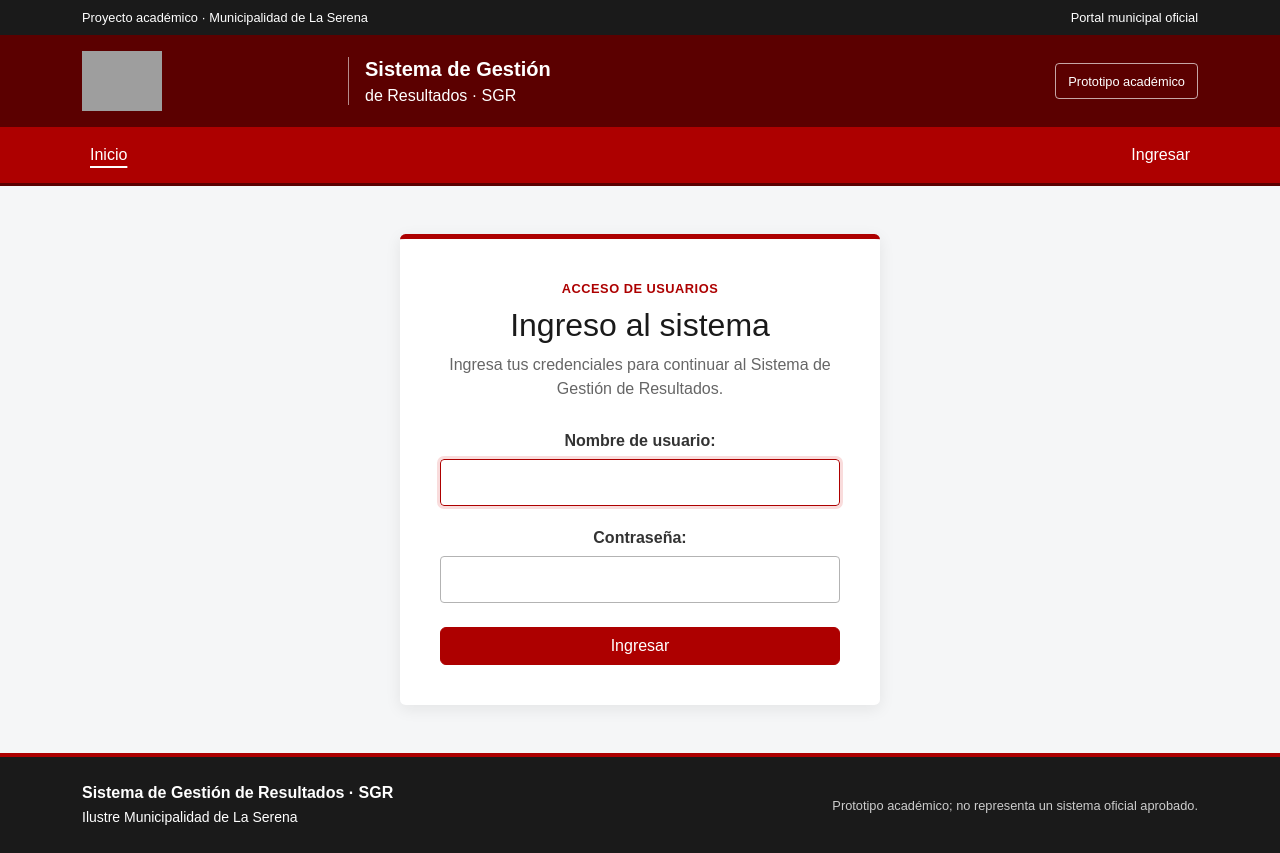
After one commit to amaruprog14/proyecto_integrado, a Django app: page /accounts/login/ in a window 1280 px wide. The commit adds this page. Run offline with Django 5.2, Linux system fonts and the light colour scheme; some libraries are stand-ins or nearby versions; grey boxes are pictures that could not be loaded.

Commit message:
Scrum 30: Creacion de login.html y se enlanzo con base.html

```diff
--- a/accounts/urls.py
+++ b/accounts/urls.py
@@ -14,4 +14,8 @@ Including another URLconf
     1. Import the include() function: from django.urls import include, path
     2. Add a URL to urlpatterns:  path('blog/', include('blog.urls'))
 """
-urlpatterns = []
+from django.urls import include, path
+
+urlpatterns = [
+    path('', include('django.contrib.auth.urls')),
+]
--- a/config/settings.py
+++ b/config/settings.py
@@ -26,6 +26,10 @@ SECRET_KEY = os.getenv('SECRET_KEY')
 DEBUG = os.getenv('DEBUG', 'False').lower() in ('1', 'true', 'yes')
 
 ALLOWED_HOSTS = [h.strip() for h in os.getenv('ALLOWED_HOSTS', 'localhost,127.0.0.1').split(',') if h.strip()]
+
+LOGIN_URL = "login"
+LOGIN_REDIRECT_URL = "home"
+LOGOUT_REDIRECT_URL = "login"
 
 
 # Application definition
--- a/static/css/styles.css
+++ b/static/css/styles.css
@@ -129,6 +129,29 @@ body {
     text-underline-offset: 0.35rem;
 }
 
+.municipal-nav .nav-session-user {
+    color: var(--color-primary-lightest);
+}
+
+.nav-session-form {
+    margin: 0;
+}
+
+.municipal-nav .nav-session-action {
+    padding: 0.35rem 0.75rem;
+    border: 1px solid rgba(255, 255, 255, 0.65);
+    border-radius: 0.25rem;
+    background: transparent;
+    font: inherit;
+}
+
+.municipal-nav .nav-session-action:hover,
+.municipal-nav .nav-session-action:focus {
+    border-color: var(--color-white);
+    color: var(--color-white);
+    text-decoration: underline;
+}
+
 .municipal-nav .navbar-toggler {
     border-color: rgba(255, 255, 255, 0.5);
 }
@@ -211,6 +234,72 @@ body {
     font-size: var(--font-size-sm);
 }
 
+.login-layout {
+    min-height: 55vh;
+}
+
+.login-panel {
+    width: min(100%, 30rem);
+    padding: clamp(1.5rem, 5vw, 2.5rem);
+    border-top: 5px solid var(--color-primary);
+    border-radius: 0.35rem;
+    background-color: var(--color-surface);
+    box-shadow: 0 0.25rem 1rem rgba(26, 26, 26, 0.08);
+    text-align: center;
+}
+
+.login-panel h1 {
+    margin-bottom: 0.5rem;
+    color: var(--color-neutral-90);
+    font-size: clamp(var(--font-size-3xl), 4vw, var(--font-size-5xl));
+}
+
+.login-description {
+    margin-bottom: 1.75rem;
+    color: var(--color-text-muted);
+}
+
+.login-form p {
+    margin-bottom: 1.25rem;
+}
+
+.login-form label {
+    display: block;
+    margin-bottom: 0.4rem;
+    color: var(--color-neutral-80);
+    font-weight: 600;
+}
+
+.login-form input:not([type="hidden"]) {
+    display: block;
+    width: 100%;
+    padding: 0.65rem 0.75rem;
+    border: 1px solid var(--color-neutral-30);
+    border-radius: 0.25rem;
+    background-color: var(--color-white);
+    color: var(--color-text);
+    font: inherit;
+    text-align: left;
+}
+
+.login-form input:not([type="hidden"]):focus {
+    border-color: var(--color-primary);
+    outline: 3px solid var(--color-primary-lightest);
+}
+
+.login-submit {
+    width: 100%;
+    margin-top: 0.25rem;
+    border-color: var(--color-primary);
+    background-color: var(--color-primary);
+}
+
+.login-submit:hover,
+.login-submit:focus {
+    border-color: var(--color-primary-dark);
+    background-color: var(--color-primary-dark);
+}
+
 .municipal-footer {
     border-top: 4px solid var(--color-primary);
     background-color: var(--color-neutral-90);
--- a/templates/base.html
+++ b/templates/base.html
@@ -65,6 +65,27 @@
                                 <a class="nav-link" href="{% url 'home' %}" aria-current="page">Inicio</a>
                             </li>
                             {% block primary_navigation %}{% endblock %}
+                        </ul>
+                        <ul class="navbar-nav ms-lg-auto gap-lg-3 align-items-lg-center">
+                            {% if user.is_authenticated %}
+                                <li class="nav-item">
+                                    <span class="nav-link nav-session-user">
+                                        Sesión: {{ user.get_username }}
+                                    </span>
+                                </li>
+                                <li class="nav-item">
+                                    <form class="nav-session-form" method="post" action="{% url 'logout' %}">
+                                        {% csrf_token %}
+                                        <button class="nav-link nav-session-action" type="submit">
+                                            Cerrar sesión
+                                        </button>
+                                    </form>
+                                </li>
+                            {% else %}
+                                <li class="nav-item">
+                                    <a class="nav-link" href="{% url 'login' %}">Ingresar</a>
+                                </li>
+                            {% endif %}
                         </ul>
                     </div>
                 </div>
--- /dev/null
+++ b/templates/registration/login.html
@@ -0,0 +1,30 @@
+{% extends "base.html" %}
+
+{% block title %}Ingreso al sistema · SGR{% endblock %}
+
+{% block content %}
+    <div class="login-layout d-flex justify-content-center align-items-center">
+        <section class="login-panel" aria-labelledby="login-title">
+            <p class="page-intro-kicker">Acceso de usuarios</p>
+            <h1 id="login-title">Ingreso al sistema</h1>
+            <p class="login-description">
+                Ingresa tus credenciales para continuar al Sistema de Gestión de Resultados.
+            </p>
+
+            {% if form.errors %}
+                <div class="alert alert-danger" role="alert">
+                    Usuario o contraseña incorrectos.
+                </div>
+            {% endif %}
+
+            <form class="login-form" method="post">
+                {% csrf_token %}
+                {% if next %}
+                    <input type="hidden" name="next" value="{{ next }}">
+                {% endif %}
+                {{ form.as_p }}
+                <button class="btn btn-primary login-submit" type="submit">Ingresar</button>
+            </form>
+        </section>
+    </div>
+{% endblock %}
```
